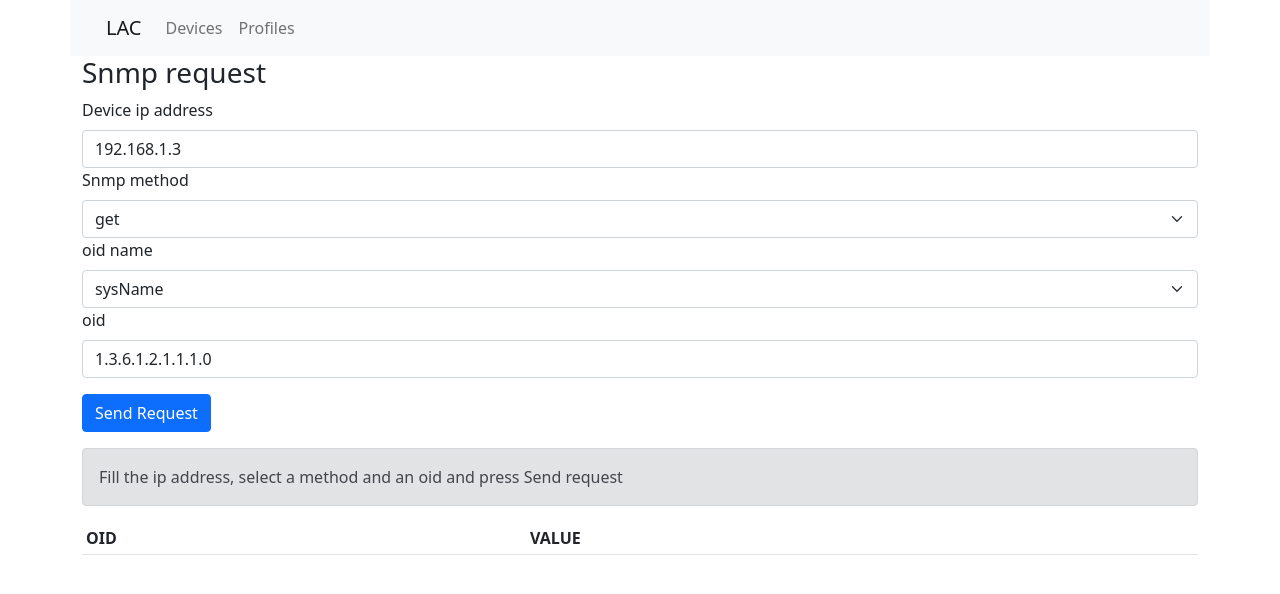
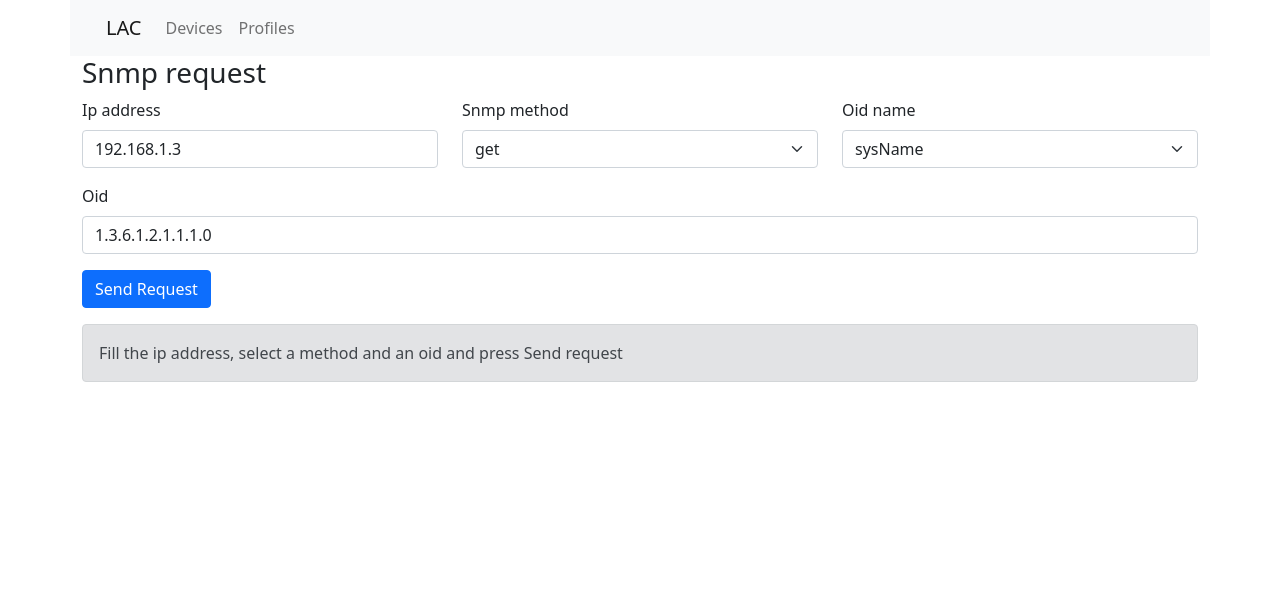
Before and after one commit to steledama/lac, a Next.js app: page /profiles in a window 1280 px wide. Shown: the top 594 px of the page. Built offline with nearby package versions, Linux system fonts and the light colour scheme.

Commit message:
grid system in forms

```diff
--- a/pages/api/snmp/index.js
+++ b/pages/api/snmp/index.js
@@ -6,15 +6,23 @@ export default async function handler(req, res) {
     case 'POST':
       // snmp request
       const snmpForm = req.body.snmpForm;
-
       if (snmpForm.method === 'get') {
         const oid = [snmpForm.oid];
-        const snmpResponse = await get(snmpForm.ip, oid);
-        res.status(200).send(snmpResponse);
+        try {
+          const snmpResponse = await get(snmpForm.ip, oid);
+          res.status(200).send(snmpResponse);
+        } catch (error) {
+          console.log(error);
+        }
       }
       if (snmpForm.method === 'subtree') {
-        const snmpResponse = await subtree(snmpForm.ip, snmpForm.oid);
-        res.status(200).send(snmpResponse);
+        try {
+          const snmpResponse = await subtree(snmpForm.ip, snmpForm.oid);
+          console.log(snmpResponse);
+          res.status(200).send(snmpResponse);
+        } catch (error) {
+          console.log(error);
+        }
       }
       break;
   }
--- a/pages/components/Snmp.js
+++ b/pages/components/Snmp.js
@@ -1,4 +1,4 @@
-import { Form, Button } from 'react-bootstrap';
+import { Form, Row, Col, Button } from 'react-bootstrap';
 import { useState } from 'react';
 
 const validateIPaddress = (ipaddress) => {
@@ -53,13 +53,17 @@ const Snmp = ({ snmp, onSnmp }) => {
 
   return (
     <Form onSubmit={onSubmit}>
-      <Form.Group className="mb-3" controlId="formSnmpRequest">
-        <Form.Label>Device ip address</Form.Label>
+      <Row className="mb-3">
+        <Form.Group as={Col} controlId="formGridIp">
+          <Form.Label>Ip address</Form.Label>
           <Form.Control
             type="text"
             value={ip}
             onChange={(e) => setIp(e.target.value)}
           />
+        </Form.Group>
+
+        <Form.Group as={Col} controlId="formGridMethod">
           <Form.Label>Snmp method</Form.Label>
           <Form.Select
             aria-label="snmpMethod"
@@ -78,8 +82,10 @@ const Snmp = ({ snmp, onSnmp }) => {
             <option value="get">get</option>
             <option value="subtree">subtree</option>
           </Form.Select>
+        </Form.Group>
 
-        <Form.Label>oid name</Form.Label>
+        <Form.Group as={Col} controlId="formGridOidName">
+          <Form.Label>Oid name</Form.Label>
           <Form.Select
             aria-label="oidName"
             value={oidName}
@@ -90,7 +96,9 @@ const Snmp = ({ snmp, onSnmp }) => {
                 relatedOid = getList.find((el) => el.name === e.target.value);
               }
               if (method === 'subtree') {
-              relatedOid = subtreeList.find((el) => el.name === e.target.value);
+                relatedOid = subtreeList.find(
+                  (el) => el.name === e.target.value
+                );
               }
               setOid(relatedOid.oid);
             }}
@@ -111,14 +119,18 @@ const Snmp = ({ snmp, onSnmp }) => {
                   );
                 })}
           </Form.Select>
-
-        <Form.Label>oid</Form.Label>
+        </Form.Group>
+      </Row>
+      <Row className="mb-3">
+        <Form.Group as={Col} controlId="formGridOid">
+          <Form.Label>Oid</Form.Label>
           <Form.Control
             type="text"
             value={oid}
             onChange={(e) => setOid(e.target.value)}
           />
         </Form.Group>
+      </Row>
 
       <Button variant="primary" type="submit">
         Send Request
--- a/pages/profiles.js
+++ b/pages/profiles.js
@@ -19,11 +19,19 @@ const Profiles = () => {
     const snmpResponse = await axios.post('/api/snmp', { snmpForm });
     console.log(snmpResponse);
     if (Array.isArray(snmpResponse.data)) {
-      setResults(snmpResponse.data);
-      setSnmpMessage({
-        variant: 'success',
-        text: `SUCCESS: Device with ip ${snmpForm.ip} responded to the snmp request`,
-      });
+      if (snmpResponse.data.length > 0) {
+        setResults(snmpResponse.data);
+        setSnmpMessage({
+          variant: 'success',
+          text: `SUCCESS: Device with ip ${snmpForm.ip} responded to the snmp request`,
+        });
+      } else {
+        setResults(snmpResponse.data);
+        setSnmpMessage({
+          variant: 'danger',
+          text: `ERROR: No response from devicewith ip ${snmpForm.ip} on oid ${snmpForm.oid}`,
+        });
+      }
     }
     if (snmpResponse.data.message) {
       setSnmpMessage({
@@ -43,7 +51,7 @@ const Profiles = () => {
       <h3>Snmp request</h3>
       <Snmp onSnmp={onSnmp} />
       <Feedback message={snmpMessage} />
-      <Results results={results} />
+      {results.length > 0 && <Results results={results} />}
     </div>
   );
 };
```
Also changed, not shown: pages/components/Add.js (+11 -3 lines), pages/components/Conf.js (+26 -2 lines). Lines whose indentation alone changed are shown as unchanged.
